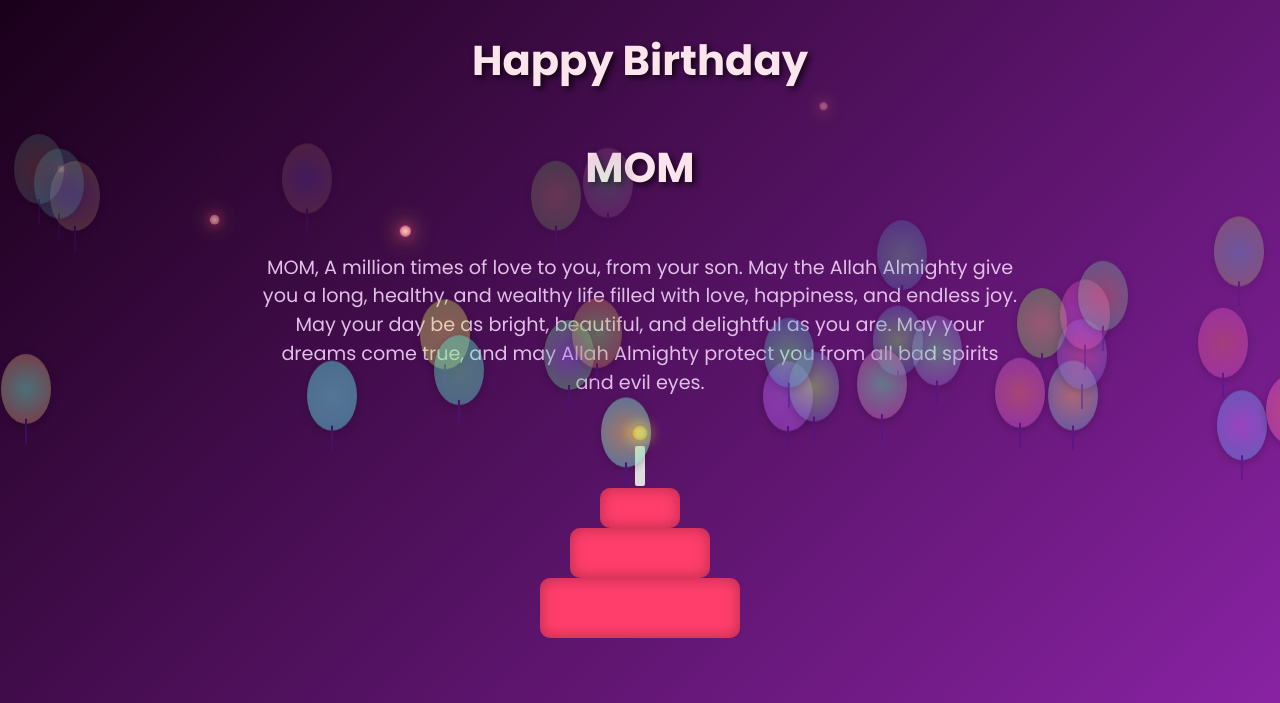
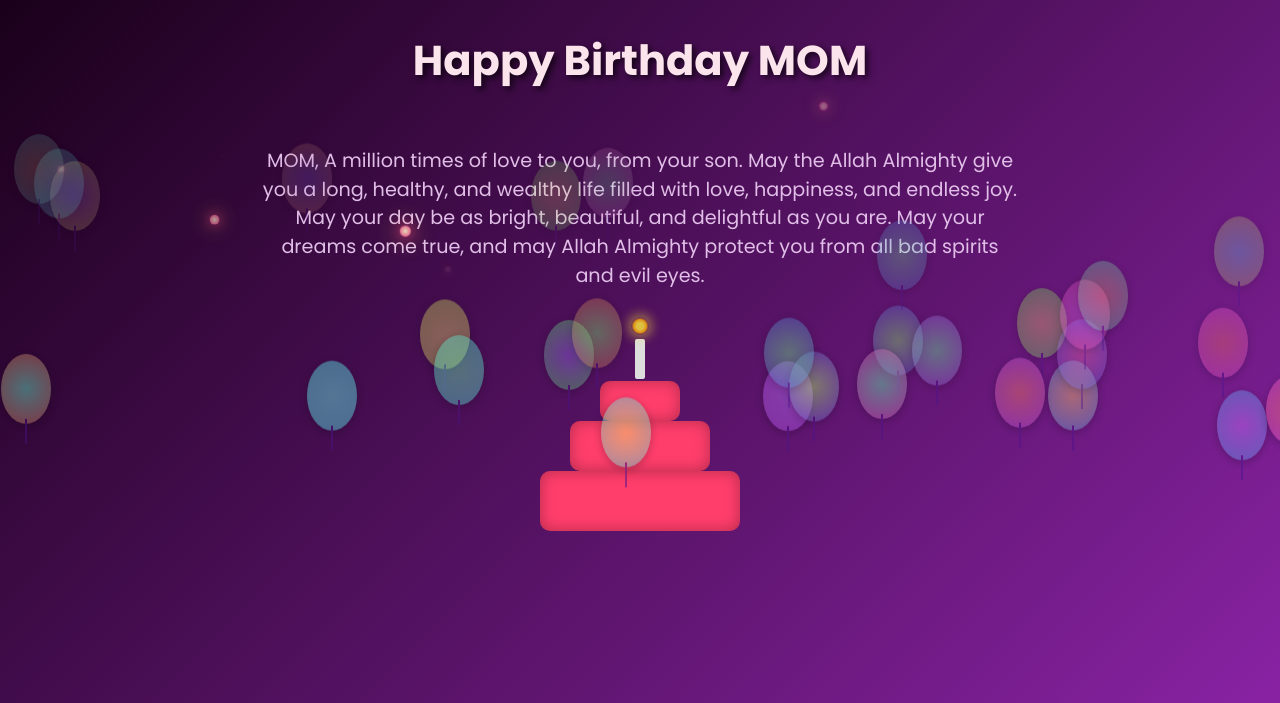
Before and after one commit to MujahidAliDeveloper01/Birthday-Surprise, a plain HTML site: page index.html in a window 1280 px wide. Shown: the top 703 px of the page. Drawn offline with Linux system fonts and the light colour scheme.

Commit message:
index.html

```diff
--- a/index.html
+++ b/index.html
@@ -217,8 +217,10 @@
 
   <div class="spark-container" id="sparkContainer"></div>
 
-  <h1>Happy Birthday</h1>
-  <h1>MOM</h1>
+  <h1>
+    Happy Birthday
+         MOM
+  </h1>
   <div class="message">
     MOM, A million times of love to you, from your son. May the Allah Almighty give you a long, healthy, and wealthy life filled with love, happiness, and endless joy. May your day be as bright, beautiful, and delightful as you are. May your dreams come true, and may Allah Almighty protect you from all bad spirits and evil eyes.
   </div>
```
